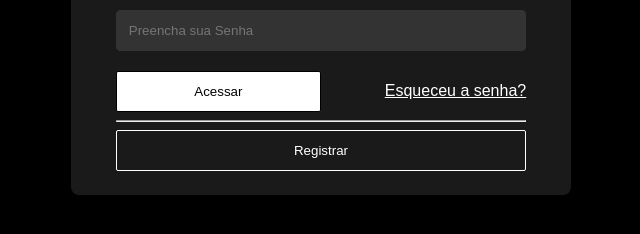
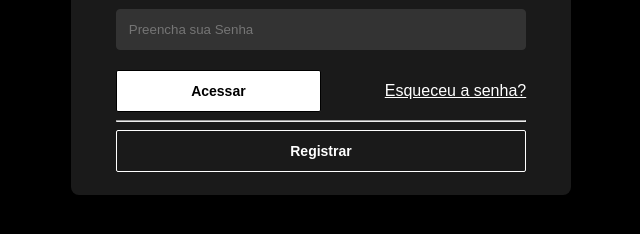
Before and after one commit to vitor-moratz/moratz-estoque-mercearia, a plain HTML site: page frontend/src/index.html in a window 1280 px wide. Shown: the part 380-614 px from the top of the page, 319-959 px from the left. Drawn offline with nearby package versions, Linux system fonts and the light colour scheme.

Commit message:
ajustando texto dos botoes

```diff
--- a/frontend/src/css/global-style.css
+++ b/frontend/src/css/global-style.css
@@ -58,12 +58,17 @@ body {
 }
 
 .login-button, .register-button {
+    font-size: 14px;
     padding: 12px;
     box-sizing: border-box;
     border: none;
     border-radius: 2px;
     cursor: pointer;
     transition: background-color 0.3s, border-color 0.3s;
+    text-decoration: none;
+    justify-content: center;
+    display: flex;
+    font-weight: 600;
 }
 
 .login-button {
--- a/frontend/src/index.html
+++ b/frontend/src/index.html
@@ -16,12 +16,12 @@
             <input type="text" placeholder="Preencha seu E-mail" class="input-field" required>
             <input type="password" placeholder="Preencha sua Senha" class="input-field" required>
             <div class="button-container-login">
-                <button class="login-button">Acessar</button>
+                <a href="#acessar" class="login-button">Acessar</a>
                 <a class="esqueceu" href="#esqueceu-senha">Esqueceu a senha?</a>
             </div>
             <hr class="divider">
             <div class="button-container-register">
-            <button class="register-button">Registrar</button>
+            <a href="#register" class="register-button">Registrar</a>
         </div>
         </div>
     </div>
```
